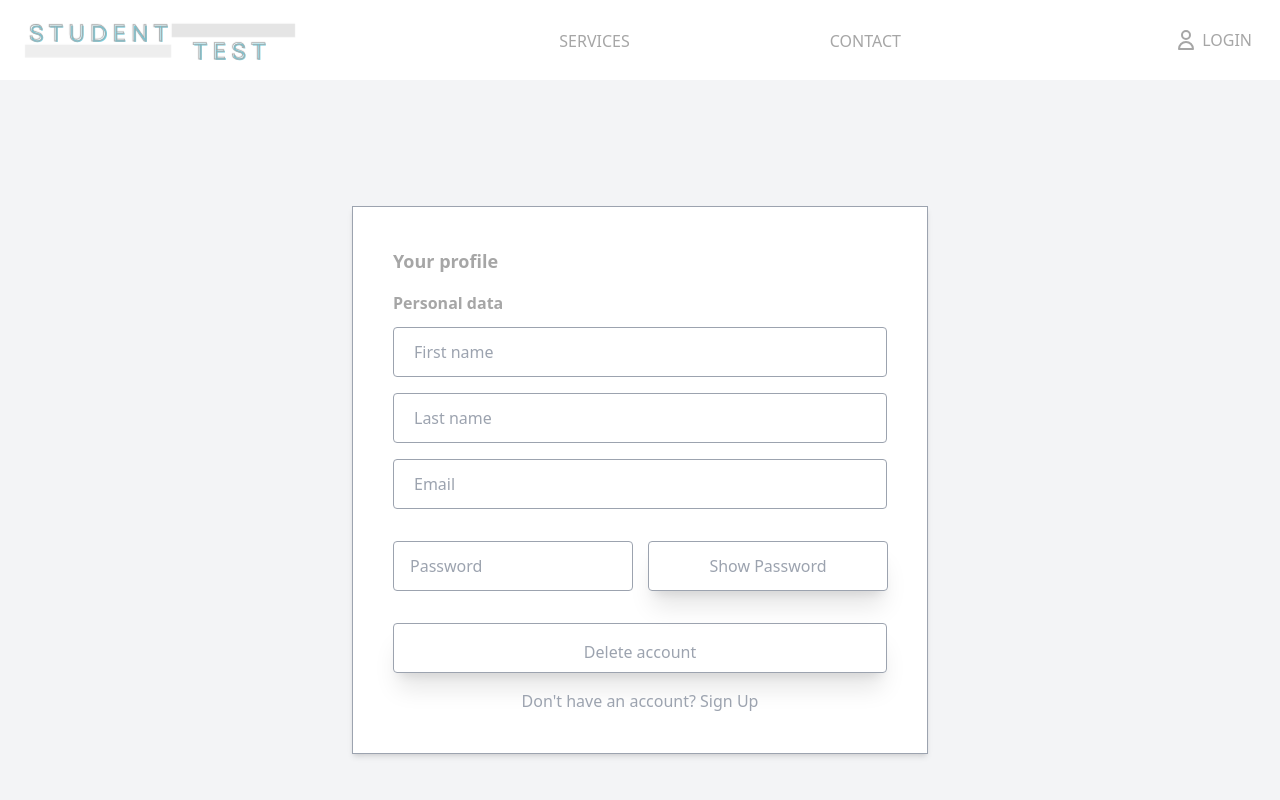
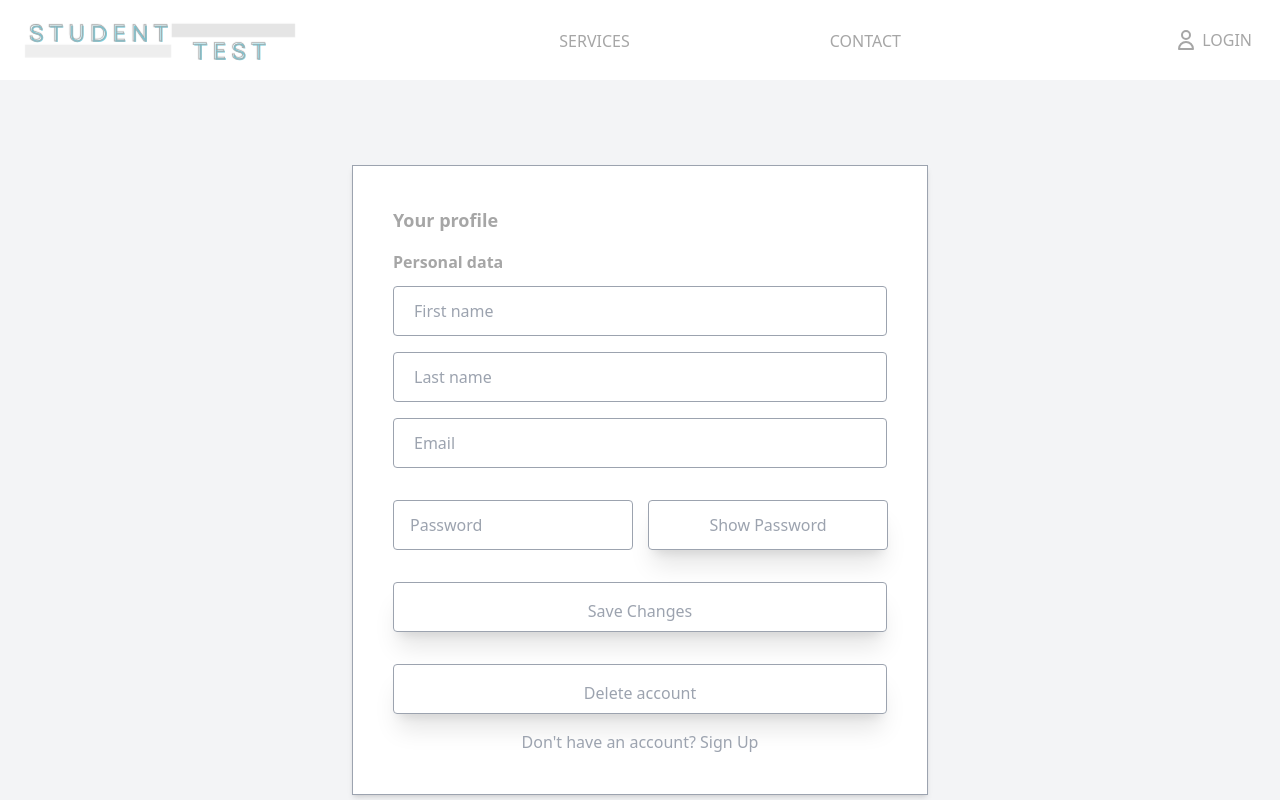
Before and after one commit to pilimuino/Studentest, a React (Vite) app: page /login in a window 1280 px wide. Shown: the top 800 px of the page. Built offline with nearby package versions, Linux system fonts and the light colour scheme; a web font is replaced by a local one.

Commit message:
Develop Button Save Changes

```diff
--- a/src/components/login/LoginComponent.jsx
+++ b/src/components/login/LoginComponent.jsx
@@ -69,6 +69,13 @@ const LoginComponent = () => {
                         />
                     </div>
                     <button
+                        type="submit"
+                        className="w-full p-4 mt-4 text-gray-400 border border-gray-400 rounded shadow-xl hover:bg-secondary hover:text-white focus:outline-none"
+                        style={{ height: '50px' }}
+                    >
+                        Save Changes
+                    </button>
+                    <button
                         type="button"
                         onClick={handleDeleteAccount}
                         className="w-full p-4 mt-4 text-gray-400 border border-gray-400 rounded shadow-xl hover:bg-red-500 hover:text-white focus:outline-none"
```
